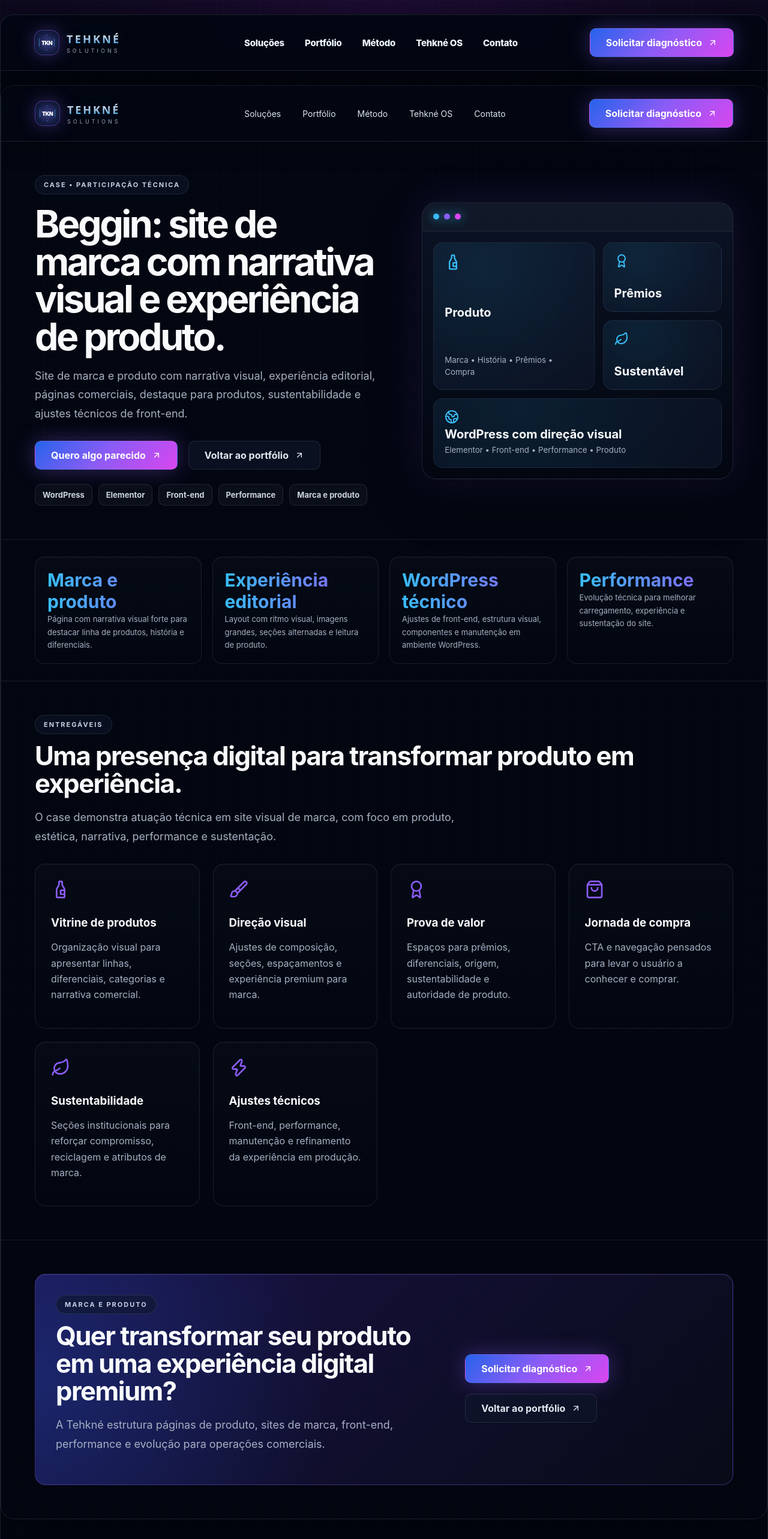
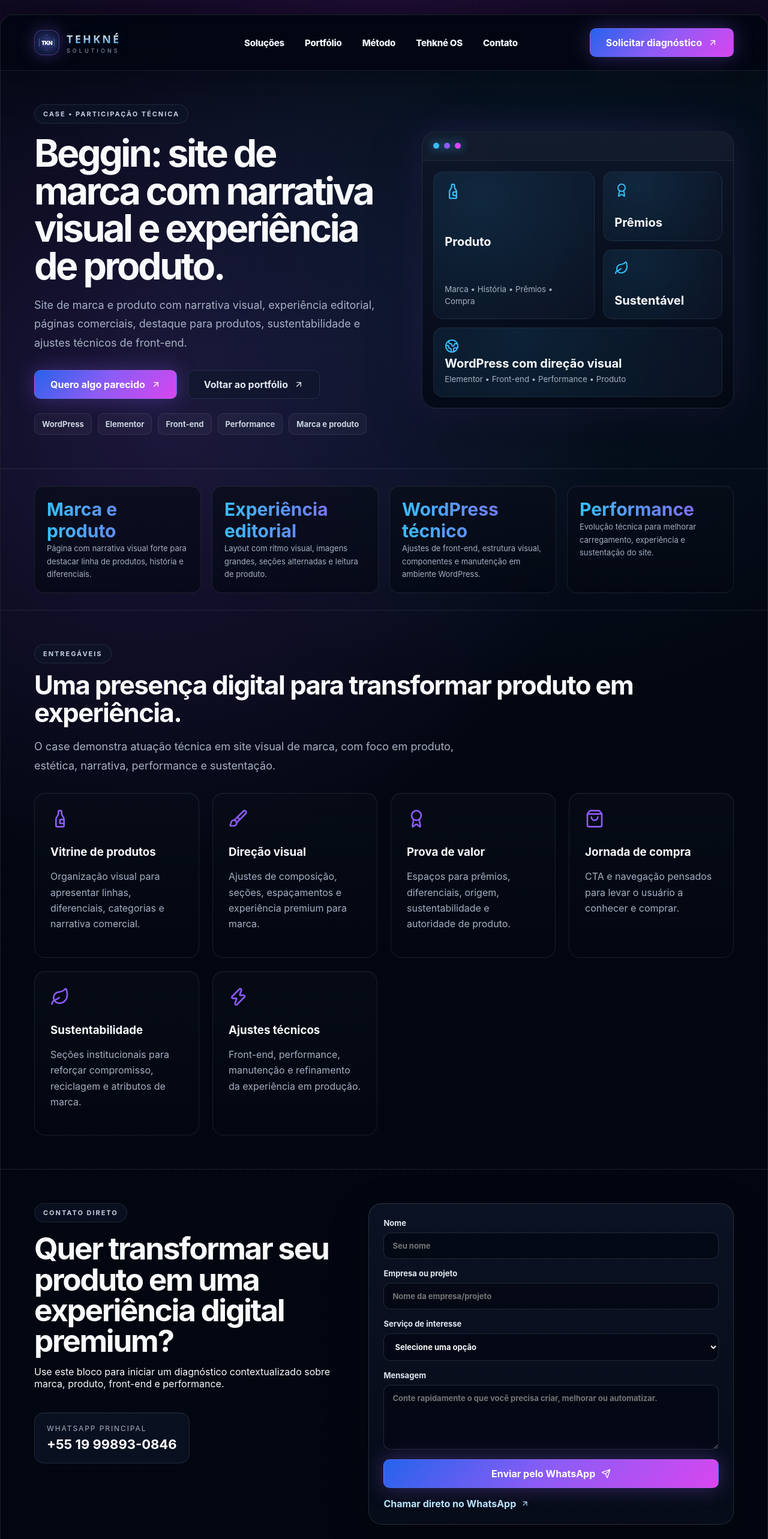
Before and after one commit to Tehkne-Solutions/tehkne-site, a Next.js app: page /portfolio/beggin in a window 1280 px wide. Shown: the top 2566 px of the page at 60% size. Built offline with nearby package versions, Linux system fonts and the light colour scheme.

Commit message:
fix: remove legacy case header and contact CTAs on Beggin

```diff
--- a/app/portfolio/beggin/page.tsx
+++ b/app/portfolio/beggin/page.tsx
@@ -1,4 +1,5 @@
-import { ArrowUpRight, Award, BottleWine, Brush, Globe2, Leaf, ShoppingBag, Sparkles, Zap } from 'lucide-react';
+import { ArrowUpRight, Award, BottleWine, Brush, Globe2, Leaf, ShoppingBag, Zap } from 'lucide-react';
+import ContactForm from '../../components/ContactForm';
 
 const project = {
   title: 'Beggin',
@@ -33,20 +34,15 @@ export const metadata = {
 
 export default function BegginCase() {
   return (
-    <main className="site-shell case-page">
-      <div className="background-grid" />
-      <header className="nav-shell">
-        <a className="brand" href="/" aria-label="Tehkné Solutions"><span className="brand-symbol"><Sparkles size={18} /></span><span><strong>TEHKNÉ</strong><small>SOLUTIONS</small></span></a>
-        <nav><a href="/solucoes">Soluções</a><a href="/portfolio">Portfólio</a><a href="/#metodo">Método</a><a href="/#os">Tehkné OS</a><a href="/#contato">Contato</a></nav>
-        <a className="btn btn-primary coin" href="/#contato">Solicitar diagnóstico <ArrowUpRight size={16} /></a>
-      </header>
+    <main className="case-page">
       <section className="section-frame case-hero">
-        <div className="case-hero-copy"><span className="eyebrow">{project.eyebrow}</span><h1>{project.title}: site de marca com narrativa visual e experiência de produto.</h1><p>{project.description}</p><div className="hero-actions"><a className="btn btn-primary coin" href="/#contato">Quero algo parecido <ArrowUpRight size={16} /></a><a className="btn btn-secondary" href="/portfolio">Voltar ao portfólio <ArrowUpRight size={16} /></a></div><div className="case-stack">{project.stack.map((tech) => <span key={tech}>{tech}</span>)}</div></div>
+        <div className="case-hero-copy"><span className="eyebrow">{project.eyebrow}</span><h1>{project.title}: site de marca com narrativa visual e experiência de produto.</h1><p>{project.description}</p><div className="hero-actions"><a className="btn btn-primary coin" href="#contato-form">Quero algo parecido <ArrowUpRight size={16} /></a><a className="btn btn-secondary" href="/portfolio">Voltar ao portfólio <ArrowUpRight size={16} /></a></div><div className="case-stack">{project.stack.map((tech) => <span key={tech}>{tech}</span>)}</div></div>
         <div className="case-visual"><div className="case-window"><div className="case-window-bar"><span /><span /><span /></div><div className="case-dashboard-grid"><div className="case-panel large"><BottleWine size={28} /><strong>Produto</strong><small>Marca • História • Prêmios • Compra</small></div><div className="case-panel"><Award size={24} /><strong>Prêmios</strong></div><div className="case-panel"><Leaf size={24} /><strong>Sustentável</strong></div><div className="case-panel wide"><Globe2 size={24} /><strong>WordPress com direção visual</strong><small>Elementor • Front-end • Performance • Produto</small></div></div></div></div>
       </section>
       <section className="metrics section-frame compact">{highlights.map(([value, label]) => <div key={value}><strong>{value}</strong><span>{label}</span></div>)}</section>
       <section className="section-frame"><div className="section-heading"><span className="eyebrow">Entregáveis</span><h2>Uma presença digital para transformar produto em experiência.</h2><p>O case demonstra atuação técnica em site visual de marca, com foco em produto, estética, narrativa, performance e sustentação.</p></div><div className="service-grid solutions-grid">{modules.map((module) => { const Icon = module.icon; return <article className="glass-card service-card solution-card" key={module.title}><Icon className="card-icon" size={32} /><h3>{module.title}</h3><p>{module.text}</p></article>; })}</div></section>
-      <section className="final-cta"><div><span className="eyebrow">Marca e produto</span><h2>Quer transformar seu produto em uma experiência digital premium?</h2><p>A Tehkné estrutura páginas de produto, sites de marca, front-end, performance e evolução para operações comerciais.</p></div><div className="hero-actions"><a className="btn btn-primary coin" href="mailto:contato@tehkne.com.br">Solicitar diagnóstico <ArrowUpRight size={16} /></a><a className="btn btn-secondary" href="/portfolio">Voltar ao portfólio <ArrowUpRight size={16} /></a></div></section>
+      <ContactForm page="Case Beggin" context="criar uma experiência digital premium para marca, produto, narrativa visual, WordPress, performance e evolução" title="Quer transformar seu produto em uma experiência digital premium?" description="Use este bloco para iniciar um diagnóstico contextualizado sobre marca, produto, front-end e performance." />
+      <section className="final-cta"><div><span className="eyebrow">Marca e produto</span><h2>Quer transformar seu produto em uma experiência digital premium?</h2><p>A Tehkné estrutura páginas de produto, sites de marca, front-end, performance e evolução para operações comerciais.</p></div><div className="hero-actions"><a className="btn btn-primary coin" href="#contato-form">Solicitar diagnóstico <ArrowUpRight size={16} /></a><a className="btn btn-secondary" href="/portfolio">Voltar ao portfólio <ArrowUpRight size={16} /></a></div></section>
     </main>
   );
 }
```
